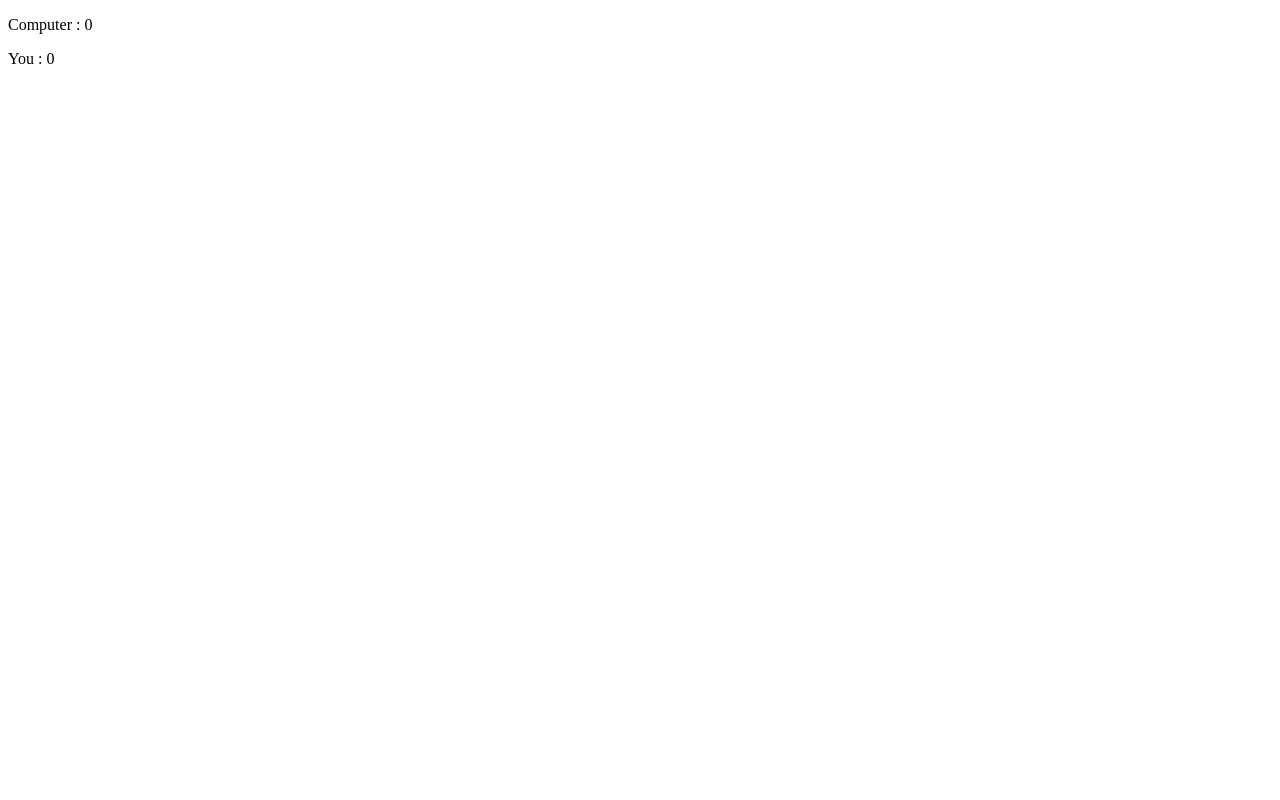
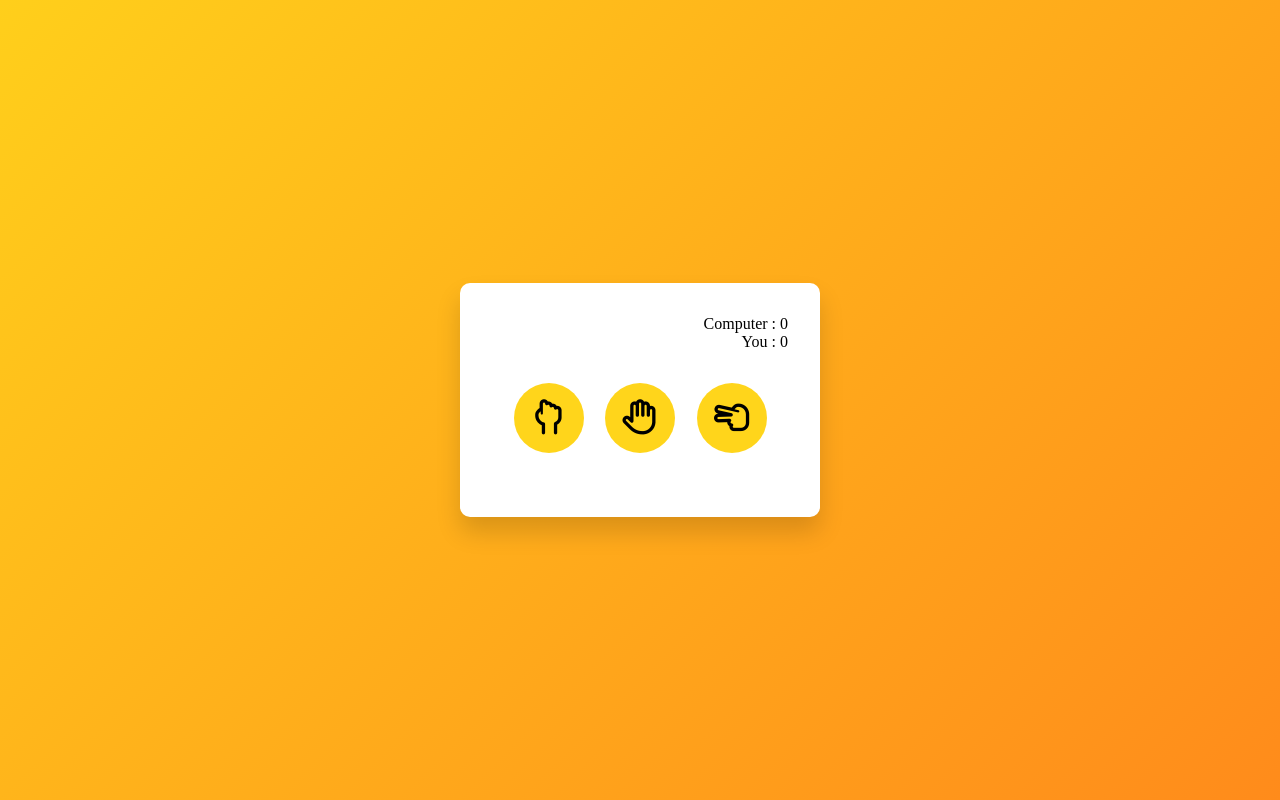
Before and after one commit to JavokhirTursunboev/100-days-100-Projects-JS-Projects, a plain HTML site: page Rock Scissor/index.html in a window 1280 px wide. Drawn offline with Linux system fonts and the light colour scheme.

Commit message:
main is done

```diff
--- a/Rock Scissor/index.html
+++ b/Rock Scissor/index.html
@@ -4,6 +4,15 @@
     <meta charset="UTF-8" />
     <meta http-equiv="X-UA-Compatible" content="IE=edge" />
     <meta name="viewport" content="width=device-width, initial-scale=1.0" />
+
+    <!-- font awsome -->
+    <link
+      rel="stylesheet"
+      href="https://cdnjs.cloudflare.com/ajax/libs/font-awesome/6.3.0/css/all.min.css"
+      integrity="sha512-SzlrxWUlpfuzQ+pcUCosxcglQRNAq/DZjVsC0lE40xsADsfeQoEypE+enwcOiGjk/bSuGGKHEyjSoQ1zVisanQ=="
+      crossorigin="anonymous"
+      referrerpolicy="no-referrer"
+    />
     <title>Rock Scisser Papper</title>
     <link rel="stylesheet" href="style.css  " />
   </head>
@@ -20,6 +29,27 @@
           <span id="user_score">0</span>
         </p>
       </div>
+      <div class="weapons">
+        <button onclick="checker('rock')">
+          <i class="fa-regular fa-hand-back-fist"></i>
+        </button>
+
+        <button onclick="checker('paper')">
+          <i class="fa-regular fa-hand-paper"></i>
+        </button>
+
+        <button onclick="checker('scissor')">
+          <i class="far fa-hand-scissors"></i>
+        </button>
+      </div>
+
+      <div class="details">
+        <div class="details">
+          <p id="user_choice"></p>
+          <p id="comp_choice"></p>
+          <p id="result"></p>
+        </div>
+      </div>
     </div>
 
     <!-- Javascript -->
--- a/Rock Scissor/style.css
+++ b/Rock Scissor/style.css
@@ -0,0 +1,61 @@
+*,
+*::before,
+*::after {
+  margin: 0;
+  padding: 0;
+  box-sizing: border-box;
+}
+
+body {
+  display: flex;
+  flex-direction: column;
+  align-items: center;
+  justify-content: center;
+  height: 100vh;
+  background: linear-gradient(135deg, #ffcf1b, #ff8b1b);
+}
+
+.container {
+  max-width: 400px;
+  min-width: 360px;
+  background-color: #ffffff;
+  display: flex;
+  flex-direction: column;
+  padding: 2rem;
+  gap: 2rem;
+  border-radius: 10px;
+  box-shadow: 0 15px 25px rgba(0, 0, 0, 0.15);
+}
+.scores {
+  display: flex;
+  flex-direction: column;
+  align-items: end;
+}
+.weapons {
+  display: flex;
+  align-items: center;
+  justify-content: space-evenly;
+}
+
+.weapons button {
+  background-color: #ffd51b;
+  color: #000000;
+  border: none;
+  border-radius: 50%;
+  font-size: 2.2rem;
+  height: 70px;
+  width: 70px;
+  outline: none;
+  cursor: pointer;
+}
+
+.details {
+
+  text-align: center;
+}
+
+.scores .details {
+  font-family: "Poppins", sans-serif;
+  font-weight: 400;
+  font-size: 15px;
+}
```
